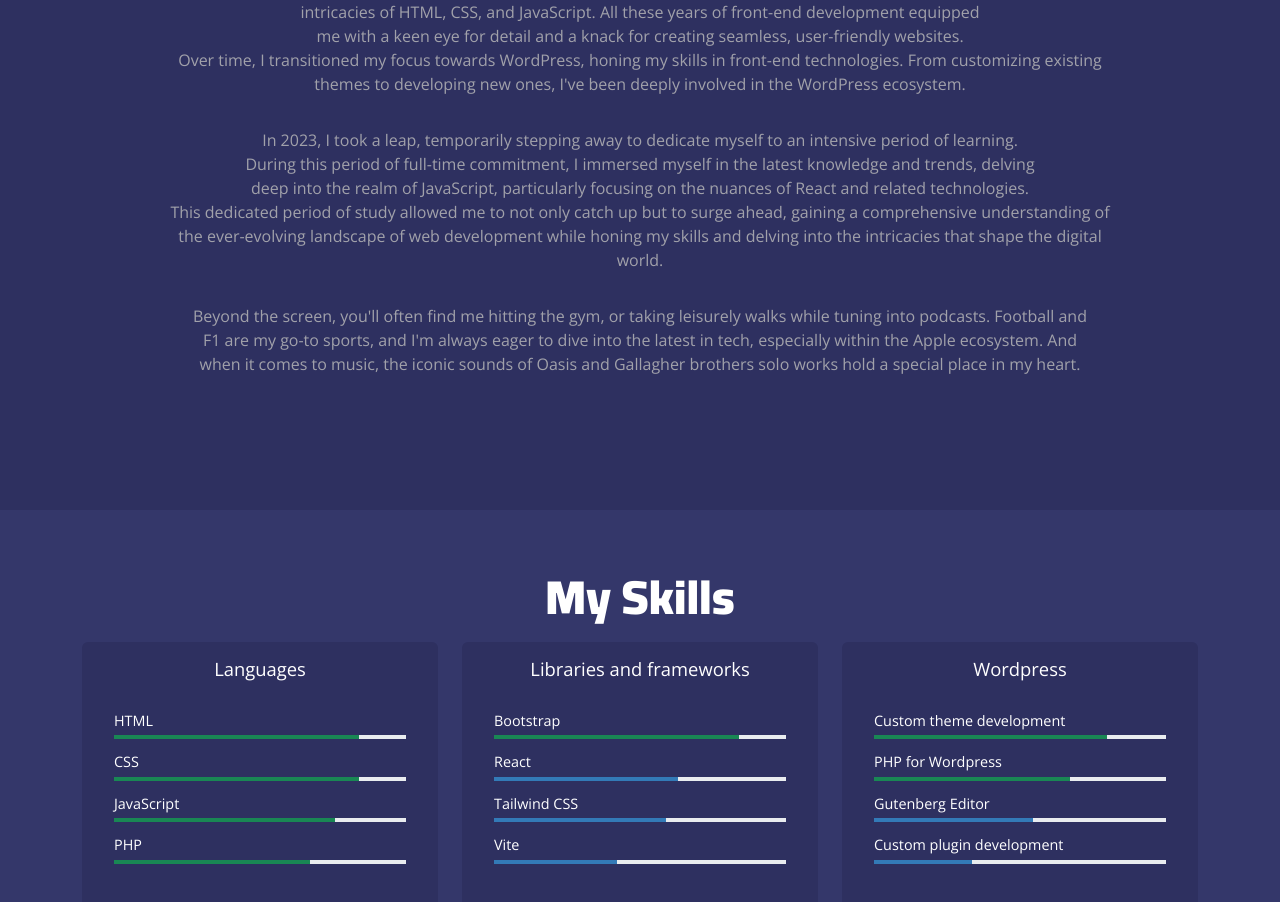
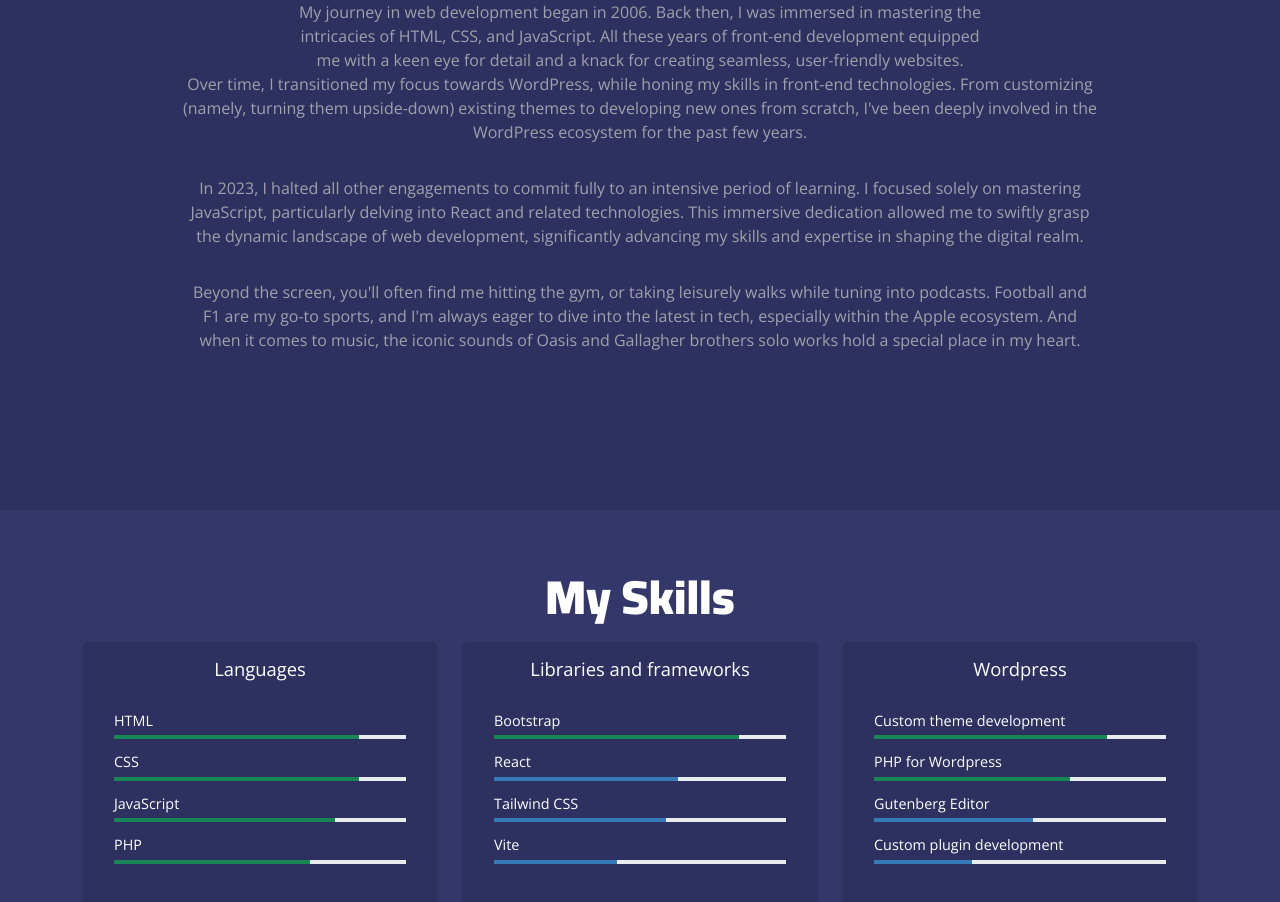
Before and after one commit to tinny77/MyCV, a React (Vite) app: page / in a window 1280 px wide. Shown: the part 1090-1992 px from the top of the page. Built offline with nearby package versions, Linux system fonts and the light colour scheme; a web font is replaced by a local one.

Commit message:
Bio update

```diff
--- a/src/App.jsx
+++ b/src/App.jsx
@@ -89,22 +89,19 @@ function App() {
 						for detail and a knack for creating seamless, user-friendly
 						websites.
 						<br />
-						Over time, I transitioned my focus towards WordPress, honing my
-						skills in front-end technologies. From customizing existing themes
-						to developing new ones, I've been deeply involved in the WordPress
-						ecosystem.
+						Over time, I transitioned my focus towards WordPress, while honing
+						my skills in front-end technologies. From customizing (namely,
+						turning them upside-down) existing themes to developing new ones
+						from scratch, I've been deeply involved in the WordPress ecosystem
+						for the past few years.
 					</p>
 					<p className="text-block">
-						In 2023, I took a leap, temporarily stepping away to dedicate myself
-						to an intensive period of learning. During this period of full-time
-						commitment, I immersed myself in the latest knowledge and trends,
-						delving deep into the realm of JavaScript, particularly focusing on
-						the nuances of React and related technologies.
-						<br />
-						This dedicated period of study allowed me to not only catch up but
-						to surge ahead, gaining a comprehensive understanding of the
-						ever-evolving landscape of web development while honing my skills and delving into the
-						intricacies that shape the digital world.
+						In 2023, I halted all other engagements to commit fully to an
+						intensive period of learning. I focused solely on mastering
+						JavaScript, particularly delving into React and related
+						technologies. This immersive dedication allowed me to swiftly grasp
+						the dynamic landscape of web development, significantly advancing my
+						skills and expertise in shaping the digital realm.
 					</p>
 					<p className="text-block">
 						Beyond the screen, you'll often find me hitting the gym, or taking
```
